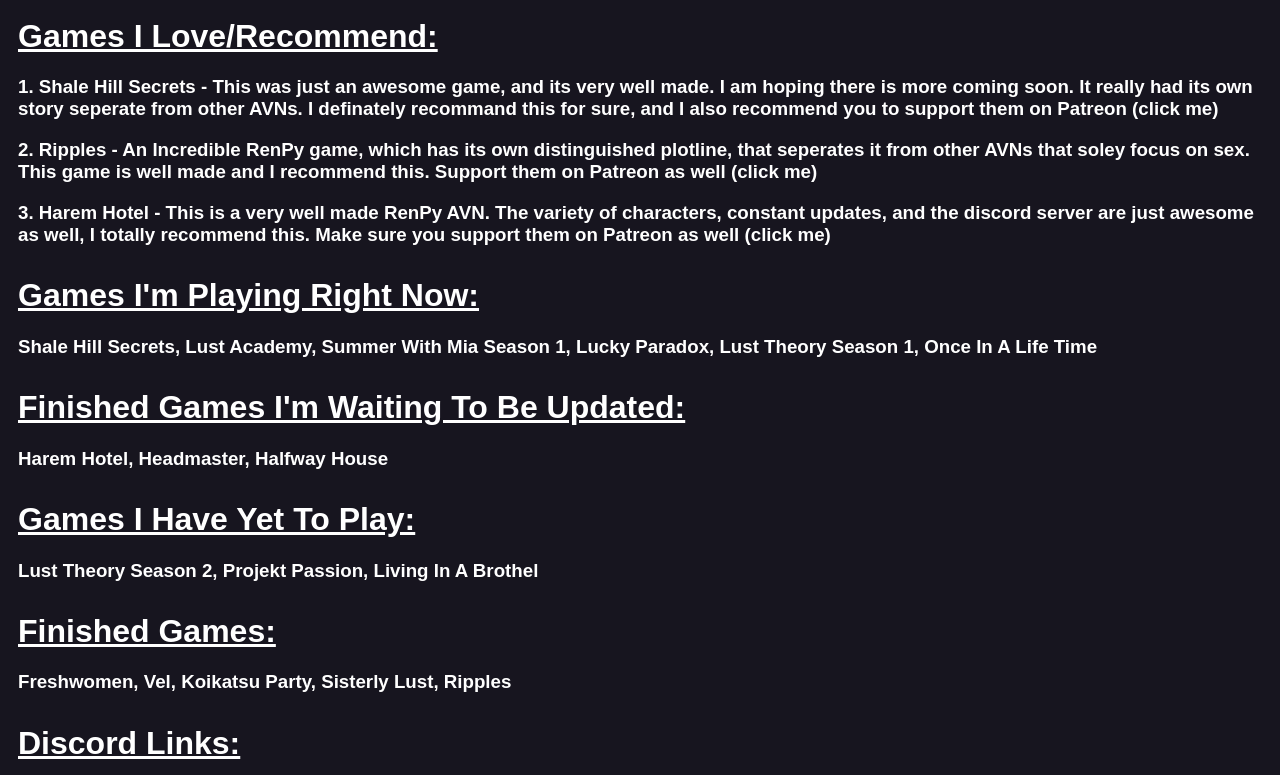
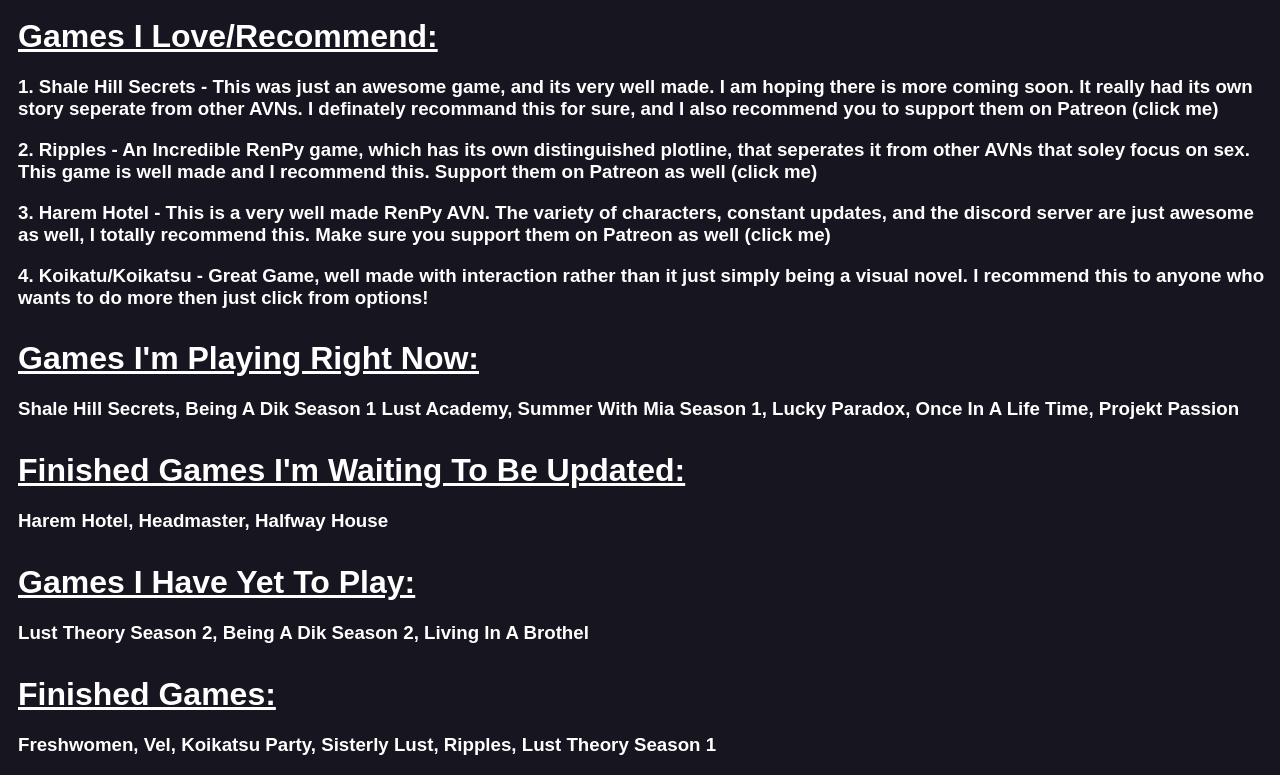
Before and after one commit to G-xming/x, a plain HTML site: page index.html in a window 1280 px wide. Shown: the top 775 px of the page. Drawn offline with Linux system fonts and the light colour scheme.

Commit message:
Update index.html

```diff
--- a/index.html
+++ b/index.html
@@ -16,18 +16,19 @@
         <h3>1. Shale Hill Secrets - This was just an awesome game, and its very well made. I am hoping there is more coming soon. It really had its own story seperate from other AVNs. I definately recommand this for sure, and I also recommend you to support them on Patreon <a href="https://www.patreon.com/lovejoint">(click me)</a></h3>
         <h3>2. Ripples - An Incredible RenPy game, which has its own distinguished plotline, that seperates it from other AVNs that soley focus on sex. This game is well made and I recommend this. Support them on Patreon as well <a href="https://www.patreon.com/jestur">(click me)</a></h3>
         <h3>3. Harem Hotel - This is a very well made RenPy AVN. The variety of characters, constant updates, and the discord server are just awesome as well, I totally recommend this. Make sure you support them on Patreon as well <a href="https://www.patreon.com/runey">(click me)</a></h3>
+        <h3>4. Koikatu/Koikatsu - Great Game, well made with interaction rather than it just simply being a visual novel. I recommend this to anyone who wants to do more then just click from options!
 
         <h1 style="text-decoration: underline;">Games I'm Playing Right Now:</h1>
-        <h3>Shale Hill Secrets, Lust Academy, Summer With Mia Season 1, Lucky Paradox, Lust Theory Season 1, Once In A Life Time</h3>
+        <h3>Shale Hill Secrets, Being A Dik Season 1 Lust Academy, Summer With Mia Season 1, Lucky Paradox, Once In A Life Time, Projekt Passion</h3>
 
         <h1 style="text-decoration: underline;">Finished Games I'm Waiting To Be Updated:</h1>
         <h3>Harem Hotel, Headmaster, Halfway House</h3>
 
         <h1 style="text-decoration: underline;">Games I Have Yet To Play:</h1>
-        <h3>Lust Theory Season 2, Projekt Passion, Living In A Brothel</h3>
+        <h3>Lust Theory Season 2, Being A Dik Season 2, Living In A Brothel</h3>
 
         <h1 style="text-decoration: underline;">Finished Games:</h1>
-        <h3>Freshwomen, Vel, Koikatsu Party, Sisterly Lust, Ripples</h3>
+        <h3>Freshwomen, Vel, Koikatsu Party, Sisterly Lust, Ripples, Lust Theory Season 1</h3>
 
         <h1 style="text-decoration: underline;">Discord Links:</h1>
         <h3><a href="https://discord.gg/ripples">Ripples</a></h3>
@@ -53,6 +54,8 @@
         <h3><a href="http://www.illusion.jp/">Koikatsu Party</a></h3>
         <h3><a href="https://perverteer.itch.io/sisterly-lust">Sisterly Lust</a></h3>
         <h3><a href="https://jestur.itch.io/ripples">Ripples</a></h3>
+		<h3><a href="https://store.steampowered.com/app/1126320/Being_a_DIK__Season_1/?snr=1_430_4__431">Being A DIK Season 1</a></h3>
+		<h3><a href="https://store.steampowered.com/app/1215820/Being_a_DIK__Season_2/?snr=1_430_4__431">Being A DIK Season 2</a></h3>
     </body>
 </html>
 
```
